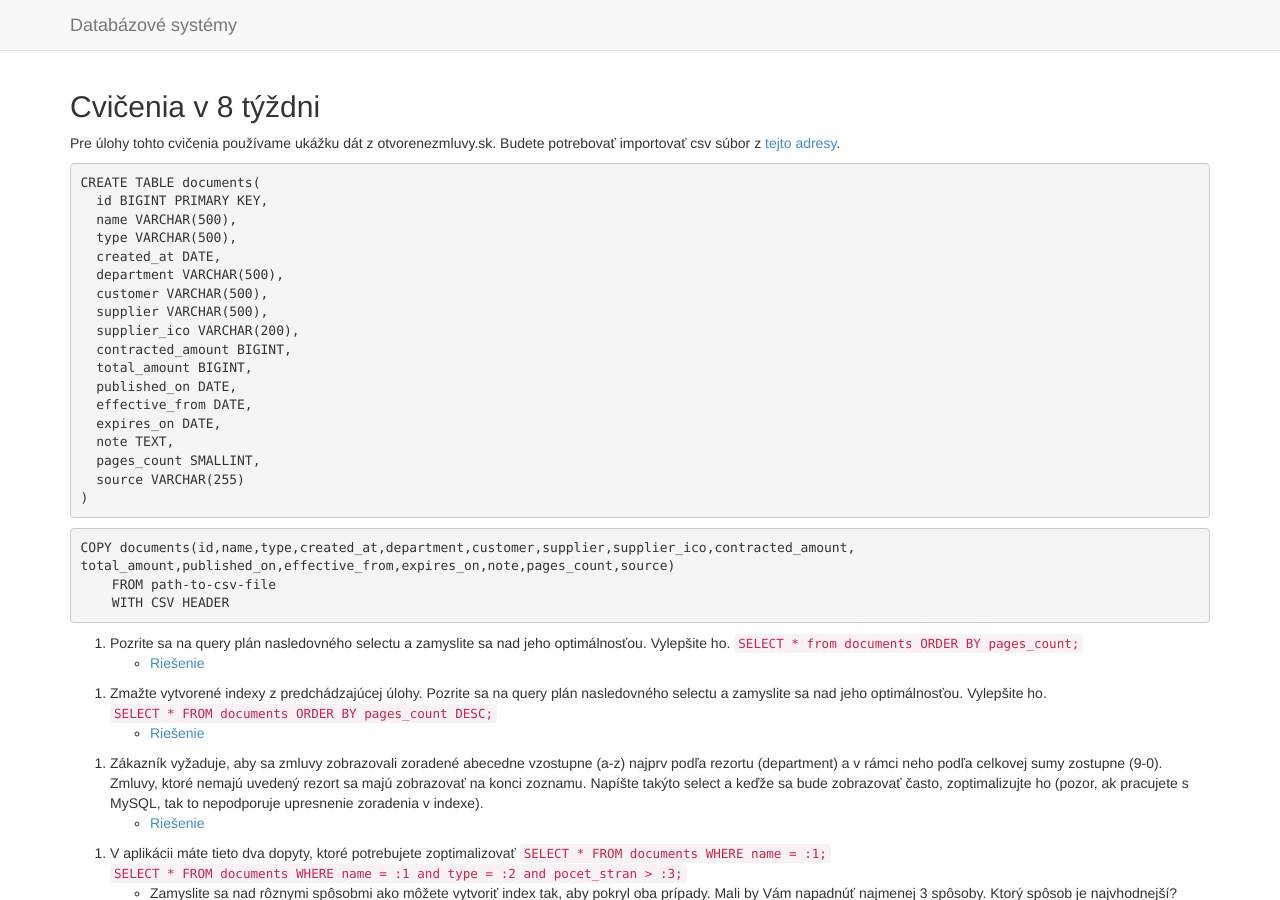
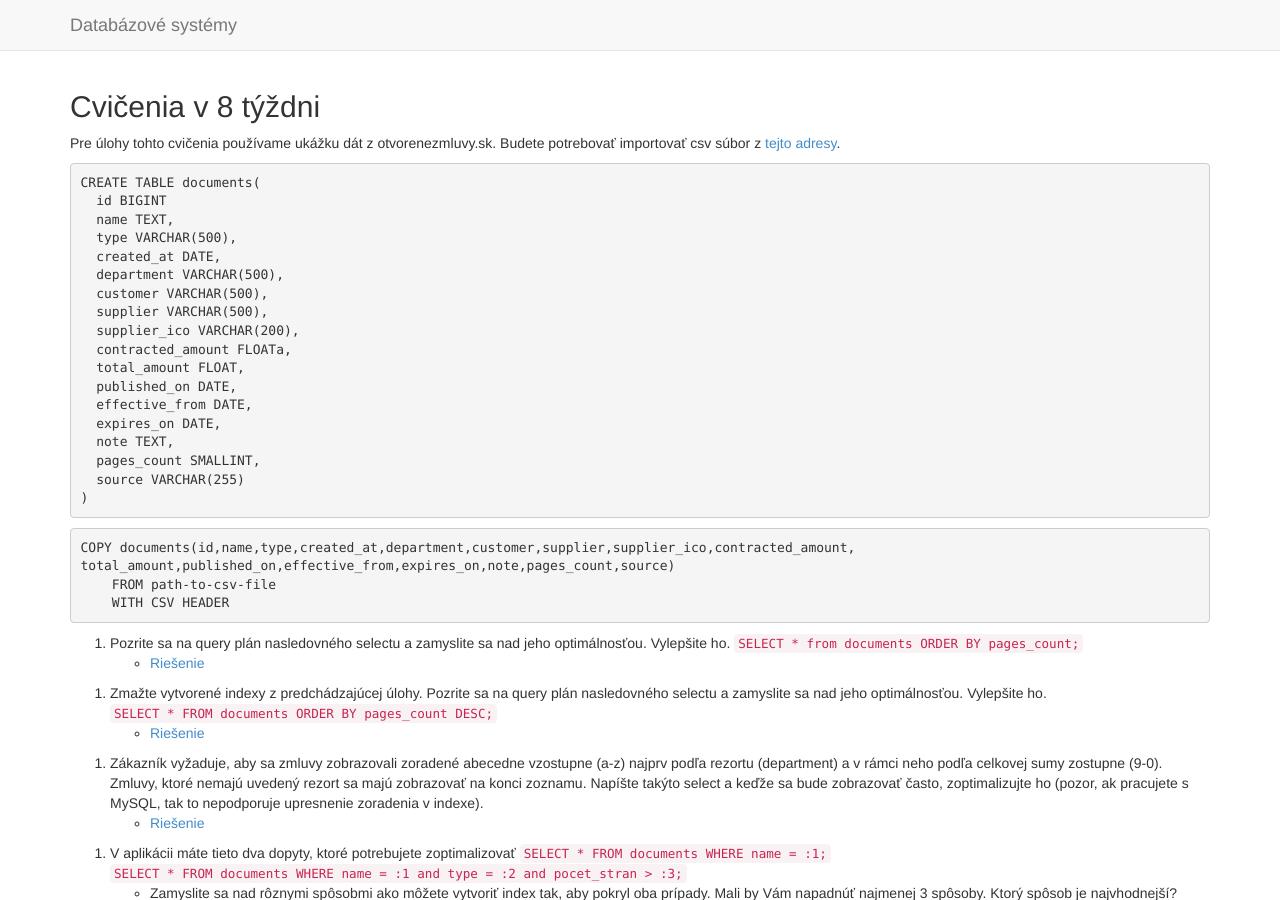
Before and after one commit to masusk/dbs-fiit.github.io, a Jekyll site: the page built from labs/_posts/2015-04-13-8-tyzden.md, in a window 1280 px wide and 900 px high. Built offline with Jekyll 4.4.1, drawn with Linux system fonts in a browser that asks for light colours; nearby versions of some CDN libraries; Markdown is read by kramdown in place of the engine named in the settings.

Commit message:
Fix week 08 lab.

```diff
--- a/labs/_posts/2015-04-13-8-tyzden.md
+++ b/labs/_posts/2015-04-13-8-tyzden.md
@@ -11,16 +11,16 @@ Pre úlohy tohto cvičenia používame ukážku dát z otvorenezmluvy.sk. Budete
 
 <pre>
 CREATE TABLE documents(
-  id BIGINT PRIMARY KEY,
-  name VARCHAR(500),
+  id BIGINT
+  name TEXT,
   type VARCHAR(500),
   created_at DATE,
   department VARCHAR(500),
   customer VARCHAR(500),
   supplier VARCHAR(500),
   supplier_ico VARCHAR(200),
-  contracted_amount BIGINT,
-  total_amount BIGINT,
+  contracted_amount FLOATa,
+  total_amount FLOAT,
   published_on DATE,
   effective_from DATE,
   expires_on DATE,
```
